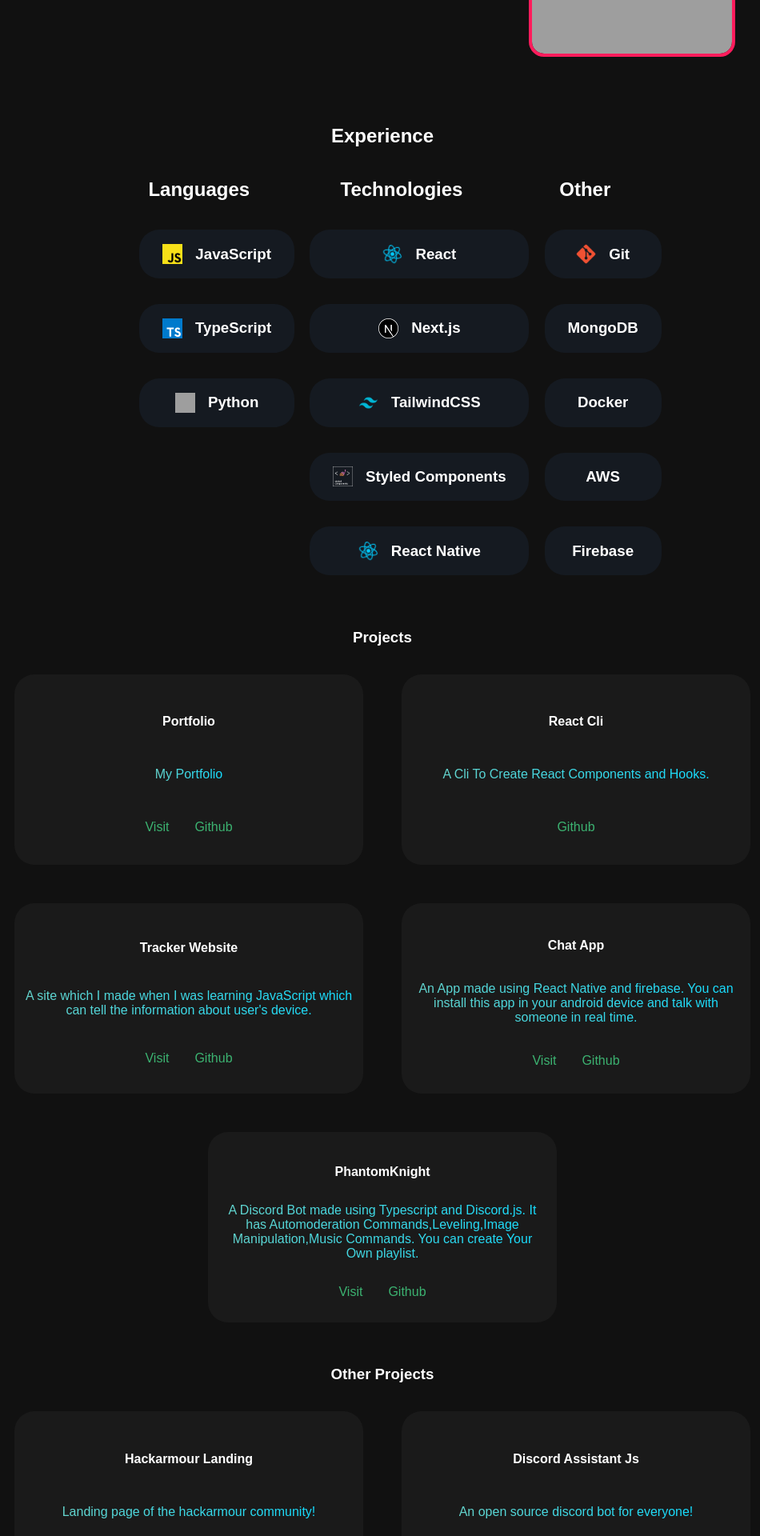
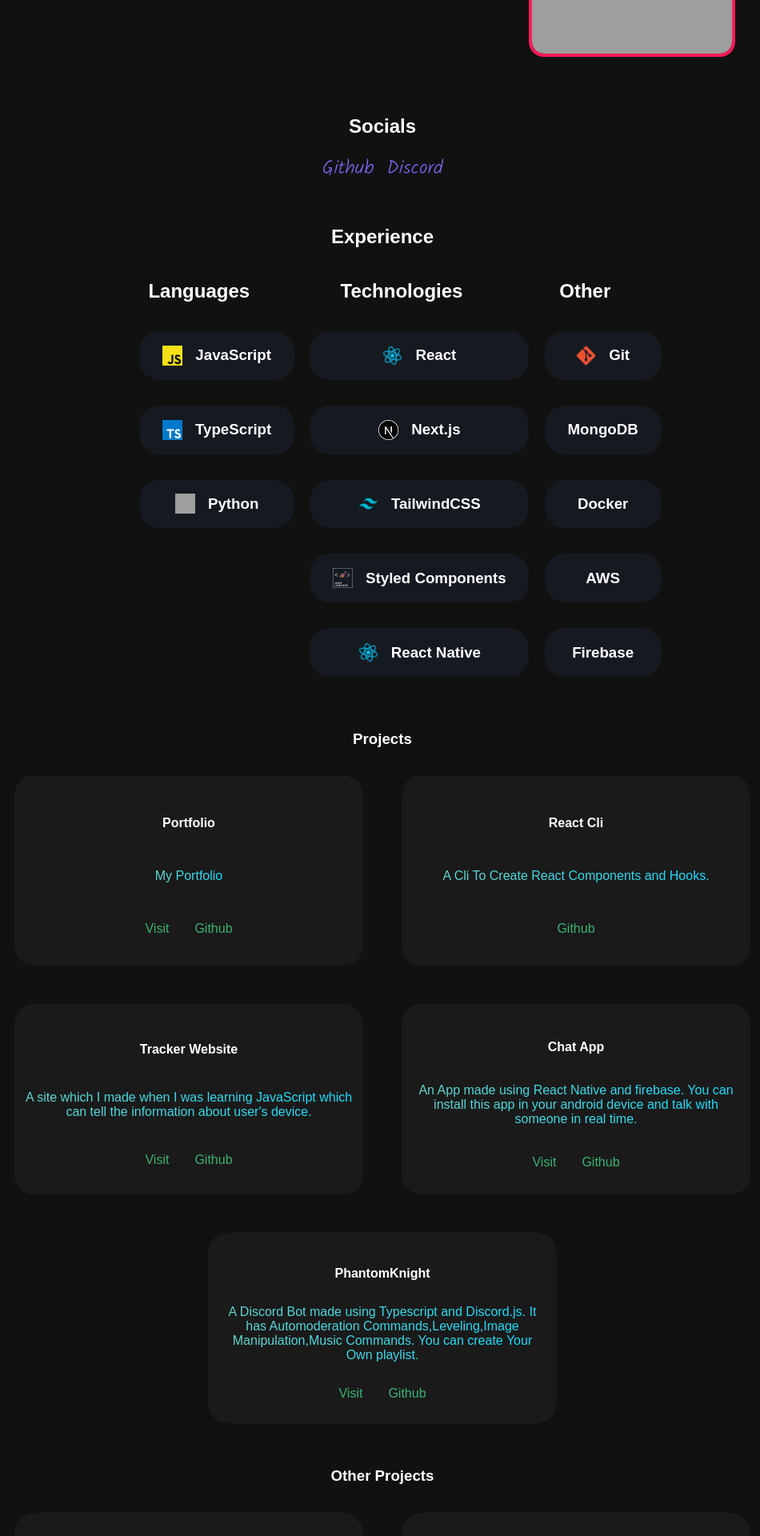
Before and after one commit to PhantomKnight287/portfolio-new, a React (Vite) app: page / in a window 1280 px wide. Shown: the part 300-2220 px from the top of the page at 80% size, without its empty margins (162-1112 px from the left). Built offline with nearby package versions, Linux system fonts and the light colour scheme; grey boxes are pictures that could not be loaded; a web font is replaced by a local one.

Commit message:
add proper id to navigate between things

```diff
--- a/src/Components/index.jsx
+++ b/src/Components/index.jsx
@@ -4,17 +4,28 @@
 import { Projects } from "./Projects";
 import { Skills } from "./Skills";
 import { Socials } from "./Socials";
-
+import { Dock } from "./Dock";
 export function Containered() {
   return (
     <>
       <Navbar />
       <main>
-        <Body />
-        <Skills />
-        <Projects />
-        <Socials />
+        <div id="whoami">
+          <Body />
+        </div>
+        <div id="socials">
+          <Socials />
+        </div>
+        <div id="skills">
+          <Skills />
+        </div>
+        <div id="projects">
+          <Projects />
+        </div>
       </main>
+      <aside>
+        <Dock />
+      </aside>
     </>
   );
 }
```
